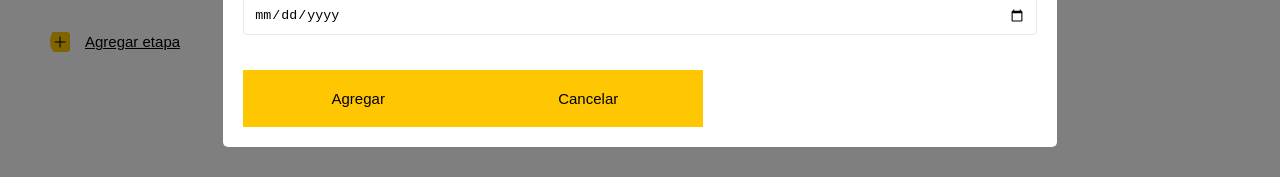
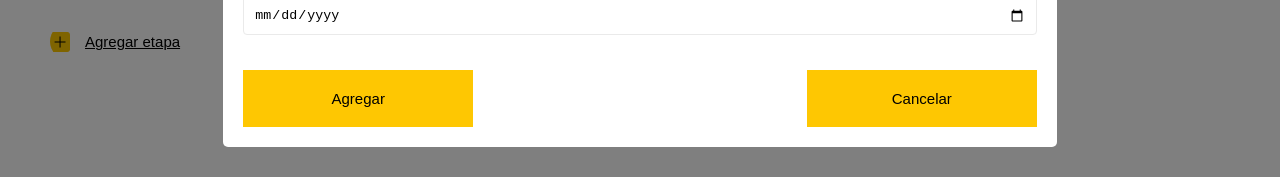
Before and after one commit to mexicomeromole/test-one, a Vue app: page / in a window 1280 px wide. Both pictures are taken after typing "Sample", "Sample", "Sample", "Sample", "Sample", "Sample" into the empty fields and a click on the button "Agregar etapa". Shown: the part 986-1163 px from the top of the page. Built offline with nearby package versions, Linux system fonts and the light colour scheme.

Commit message:
Deploy build from dist to main branch

```diff
--- a/src/components/registros.vue
+++ b/src/components/registros.vue
@@ -53,7 +53,7 @@
               <input v-model="etapaActual.fechaFin" id="fechaFin" type="date" required>
             </div>
             <button type="submit">{{ modoEdicion ? 'Modificar' : 'Agregar' }}</button>
-            <button type="button" @click="cerrarModal">Cancelar</button>
+            <button class="cancelarB" type="button" @click="cerrarModal">Cancelar</button>
           </form>
         </div>
       </div>
--- a/src/style.css
+++ b/src/style.css
@@ -58,6 +58,9 @@ form div{
 .modal-content button{
     border-radius: 0px;
 	width: 230px;
+}
+.modal-content button.cancelarB{
+	float: right;
 }
   .header {
     display: grid;
```
